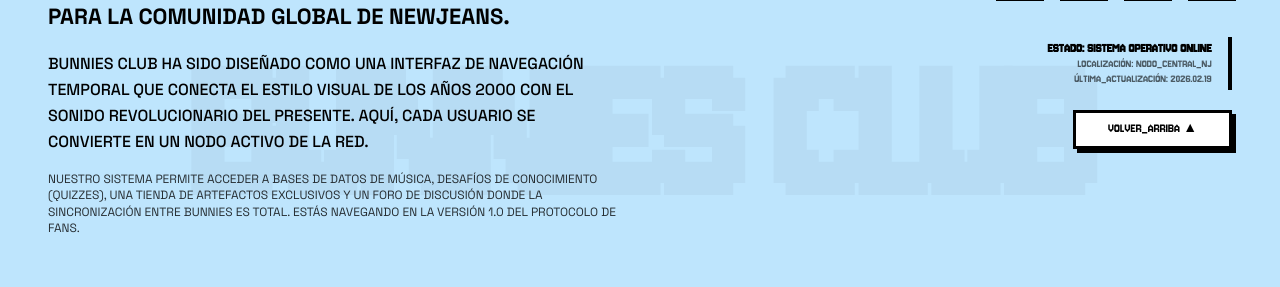
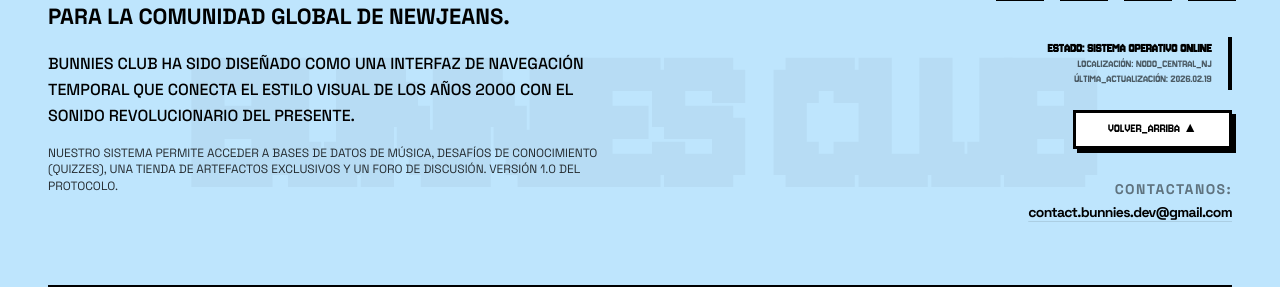
Before and after one commit to Yisuscrist72/bunnies-club, a Next.js app: page / in a window 1280 px wide. Shown: the part 1369-1656 px from the top of the page. Built offline with nearby package versions, Linux system fonts and the light colour scheme; no server answers.

Commit message:
refactor(footer): simplify text content and enhance button layout for improved readability

```diff
--- a/src/components/organisms/Footer.tsx
+++ b/src/components/organisms/Footer.tsx
@@ -16,10 +16,6 @@
   };
 
   return (
-    /* AJUSTE DE CAPAS:
-       Se usa z-0 para que cualquier modal o pop-up (z-50+) pase por encima.
-       Se mantiene relative para que el posicionamiento de los elementos internos sea correcto.
-    */
     <footer className="w-full bg-[#BEE5FD] border-t-[3px] border-black py-10 md:py-16 mt-20 md:mt-32 z-0 relative overflow-hidden">
       {/* Fondo decorativo con logo BUNNIES CLUB */}
       <div className="absolute inset-0 flex items-center justify-center opacity-[0.03] pointer-events-none select-none overflow-hidden">
@@ -50,13 +46,13 @@
 
               <div className="flex flex-col gap-4">
                 <SpaceText
-                  text="BUNNIES CLUB HA SIDO DISEÑADO COMO UNA INTERFAZ DE NAVEGACIÓN TEMPORAL QUE CONECTA EL ESTILO VISUAL DE LOS AÑOS 2000 CON EL SONIDO REVOLUCIONARIO DEL PRESENTE. AQUÍ, CADA USUARIO SE CONVIERTE EN UN NODO ACTIVO DE LA RED."
+                  text="BUNNIES CLUB HA SIDO DISEÑADO COMO UNA INTERFAZ DE NAVEGACIÓN TEMPORAL QUE CONECTA EL ESTILO VISUAL DE LOS AÑOS 2000 CON EL SONIDO REVOLUCIONARIO DEL PRESENTE."
                   size="16|16"
                   className="text-black font-medium leading-relaxed"
                 />
 
                 <SpaceText
-                  text="NUESTRO SISTEMA PERMITE ACCEDER A BASES DE DATOS DE MÚSICA, DESAFÍOS DE CONOCIMIENTO (QUIZZES), UNA TIENDA DE ARTEFACTOS EXCLUSIVOS Y UN FORO DE DISCUSIÓN DONDE LA SINCRONIZACIÓN ENTRE BUNNIES ES TOTAL. ESTÁS NAVEGANDO EN LA VERSIÓN 1.0 DEL PROTOCOLO DE FANS."
+                  text="NUESTRO SISTEMA PERMITE ACCEDER A BASES DE DATOS DE MÚSICA, DESAFÍOS DE CONOCIMIENTO (QUIZZES), UNA TIENDA DE ARTEFACTOS EXCLUSIVOS Y UN FORO DE DISCUSIÓN. VERSIÓN 1.0 DEL PROTOCOLO."
                   size="12|12"
                   className="text-black/80 max-w-[600px] leading-snug"
                 />
@@ -74,19 +70,19 @@
               />
               <div className="flex gap-4">
                 {[
-                  <IconInstagram key="ig" className="w-6 h-6" />,
-                  <IconSpotify key="spotify" className="w-6 h-6" />,
-                  <IconX key="x" className="w-6 h-6" />,
-                  <IconFacebook key="fb" className="w-6 h-6" />,
-                ].map((icon) => (
+                  { icon: <IconInstagram className="w-6 h-6" />, key: "ig" },
+                  { icon: <IconSpotify className="w-6 h-6" />, key: "spotify" },
+                  { icon: <IconX className="w-6 h-6" />, key: "x" },
+                  { icon: <IconFacebook className="w-6 h-6" />, key: "fb" },
+                ].map((item) => (
                   <motion.div
-                    key={icon.key}
+                    key={item.key}
                     whileHover={{ scale: 1.1, backgroundColor: "#FFF" }}
                     whileTap={{ x: 4, y: 4, boxShadow: "0px 0px 0px #000" }}
                     transition={{ duration: 0.1 }}
                     className="w-12 h-12 bg-white border-[3px] border-black flex items-center justify-center shadow-[4px_4px_0px_#000] cursor-pointer text-black"
                   >
-                    {icon}
+                    {item.icon}
                   </motion.div>
                 ))}
               </div>
@@ -117,6 +113,7 @@
                 />
               </div>
 
+              <div className="flex flex-col items-start md:items-end gap-8">
                 <motion.button
                     onClick={scrollToTop}
                     initial={{ backgroundColor: "#FFF", color: "#000" }}
@@ -127,10 +124,27 @@
                     }}
                     whileTap={{ x: 4, y: 4, boxShadow: "0px 0px 0px #000" }}
                     transition={{ duration: 0.1, ease: "linear" }}
-                className="px-8 py-2 border-[3px] border-black shadow-[4px_4px_0px_#000] flex items-center justify-center"
+                    className="px-8 py-2 border-[3px] border-black shadow-[4px_4px_0px_#000] flex items-center justify-center bg-white"
                 >
                     <Jersey tag="span" text="VOLVER_ARRIBA ▲" size="14|14" />
                 </motion.button>
+
+                {/* SECCIÓN DE CONTACTO CON SPACETEXT PARA MAYOR LEGIBILIDAD */}
+                <div className="flex flex-col items-start md:items-end gap-1.5">
+                    <SpaceText
+                        text="CONTACTANOS:"
+                        size="14|14"
+                        className="text-black opacity-50 uppercase tracking-widest font-bold"
+                    />
+                    <a href="mailto:contact.bunnies.dev@gmail.com" className="hover:text-pink-600 transition-colors duration-200">
+                        <SpaceText
+                            text="contact.bunnies.dev@gmail.com"
+                            size="14|14"
+                            className="text-black font-bold lowercase tracking-tighter underline underline-offset-4 decoration-black/10"
+                        />
+                    </a>
+                </div>
+              </div>
             </div>
           </div>
         </div>
```
Lines whose indentation alone changed are shown as unchanged.
